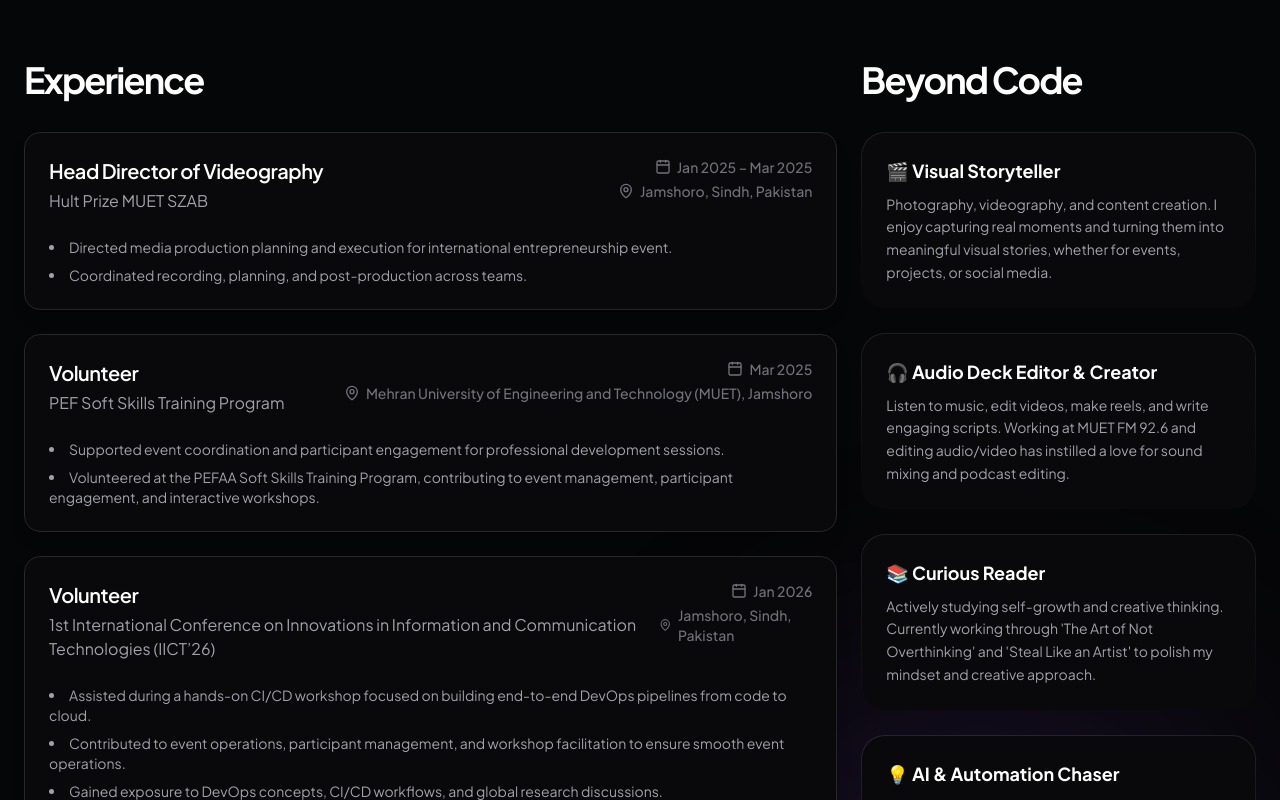
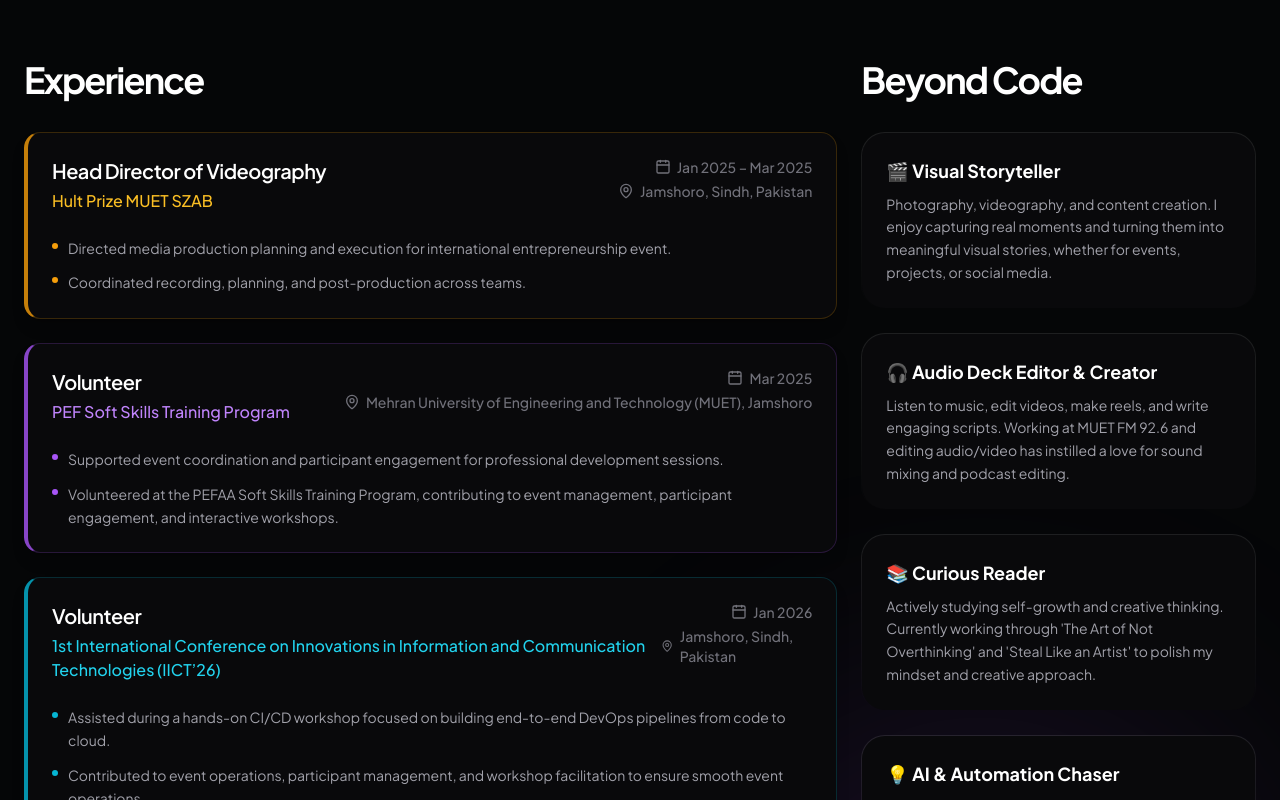
Before and after one commit to mokashkumar1/portfolio, a Next.js app: page / in a window 1280 px wide. Shown: the part 3440-4240 px from the top of the page. Built offline with nearby package versions, Linux system fonts and the light colour scheme; no server answers.

Commit message:
feat: add experience color mapping classes to color-code cards based on exp.color

```diff
--- a/app/page.tsx
+++ b/app/page.tsx
@@ -14,6 +14,67 @@ import ContributorsTable from "@/components/ui/ruixen-contributors-table";
 import { ButtonColorful } from "@/components/ui/button-colorful";
 import { Footer } from "@/components/ui/footer-section";
 import { ExpandableSkillTags } from "@/components/ui/expandable-skill-tags";
+const experienceColorMap: Record<string, {
+  border: string;
+  hoverBorder: string;
+  hoverShadow: string;
+  borderLeft: string;
+  text: string;
+  bullet: string;
+}> = {
+  amber: {
+    border: "border-amber-500/20",
+    hoverBorder: "hover:border-amber-500/50",
+    hoverShadow: "hover:shadow-amber-500/10",
+    borderLeft: "border-l-amber-500/80",
+    text: "text-amber-400",
+    bullet: "bg-amber-500",
+  },
+  purple: {
+    border: "border-purple-500/20",
+    hoverBorder: "hover:border-purple-500/50",
+    hoverShadow: "hover:shadow-purple-500/10",
+    borderLeft: "border-l-purple-500/80",
+    text: "text-purple-400",
+    bullet: "bg-purple-500",
+  },
+  cyan: {
+    border: "border-cyan-500/20",
+    hoverBorder: "hover:border-cyan-500/50",
+    hoverShadow: "hover:shadow-cyan-500/10",
+    borderLeft: "border-l-cyan-500/80",
+    text: "text-cyan-400",
+    bullet: "bg-cyan-500",
+  },
+  pink: {
+    border: "border-pink-500/20",
+    hoverBorder: "hover:border-pink-500/50",
+    hoverShadow: "hover:shadow-pink-500/10",
+    borderLeft: "border-l-pink-500/80",
+    text: "text-pink-400",
+    bullet: "bg-pink-500",
+  },
+  blue: {
+    border: "border-blue-500/20",
+    hoverBorder: "hover:border-blue-500/50",
+    hoverShadow: "hover:shadow-blue-500/10",
+    borderLeft: "border-l-blue-500/80",
+    text: "text-blue-400",
+    bullet: "bg-blue-500",
+  },
+};
+
+const getExperienceColor = (color?: string) => {
+  return experienceColorMap[color as keyof typeof experienceColorMap] || {
+    border: "border-zinc-800",
+    hoverBorder: "hover:border-zinc-700",
+    hoverShadow: "hover:shadow-cyan-500/10",
+    borderLeft: "border-l-cyan-500/80",
+    text: "text-cyan-400",
+    bullet: "bg-cyan-500",
+  };
+};
+
 export default function Home() {
   const [showAllProjects, setShowAllProjects] = useState(false);
   const projects = portfolioData.projects;
@@ -185,13 +246,26 @@ export default function Home() {
           {/* Experience Column */}
           <div className="lg:col-span-2 space-y-6">
             <h2 className="text-4xl font-bold text-white tracking-tighter mb-8">Experience</h2>
-            {portfolioData.experience.map((exp, idx) => (
-              <Card key={idx} className="bg-zinc-950 border-zinc-800 hover:border-zinc-700 transition-colors">
+            {portfolioData.experience.map((exp, idx) => {
+              const colorClasses = getExperienceColor(exp.color);
+              return (
+                <Card
+                  key={idx}
+                  className={cn(
+                    "bg-zinc-950 border-l-4 transition-all duration-300",
+                    colorClasses.border,
+                    colorClasses.hoverBorder,
+                    colorClasses.hoverShadow,
+                    colorClasses.borderLeft
+                  )}
+                >
                   <CardHeader>
                     <div className="flex justify-between items-start flex-col md:flex-row gap-4">
                       <div>
                         <CardTitle className="text-xl text-white">{exp.role}</CardTitle>
-                      <CardDescription className="text-zinc-400 text-base mt-1">{exp.company}</CardDescription>
+                        <CardDescription className={cn("text-base mt-1 font-medium transition-colors duration-300", colorClasses.text)}>
+                          {exp.company}
+                        </CardDescription>
                       </div>
                       <div className="flex flex-col items-start md:items-end gap-1 text-sm text-zinc-500 font-medium">
                         <div className="flex items-center gap-1.5"><Calendar className="w-4 h-4" /> {exp.duration}</div>
@@ -200,14 +274,18 @@ export default function Home() {
                     </div>
                   </CardHeader>
                   <CardContent>
-                  <ul className="list-disc list-inside space-y-2 text-zinc-400 text-sm">
+                    <ul className="space-y-3 text-zinc-400 text-sm">
                       {exp.description.map((desc, i) => (
-                      <li key={i}>{desc}</li>
+                        <li key={i} className="flex items-start gap-2.5">
+                          <span className={cn("mt-1.5 h-1.5 w-1.5 shrink-0 rounded-full transition-colors duration-300", colorClasses.bullet)} />
+                          <span className="leading-relaxed">{desc}</span>
+                        </li>
                       ))}
                     </ul>
                   </CardContent>
                 </Card>
-            ))}
+              );
+            })}
           </div>
 
           {/* Life Carousel / Hobbies */}
```
Also changed, not shown: components/ui/ruixen-contributors-table.tsx (indentation only). Lines whose indentation alone changed are shown as unchanged.
